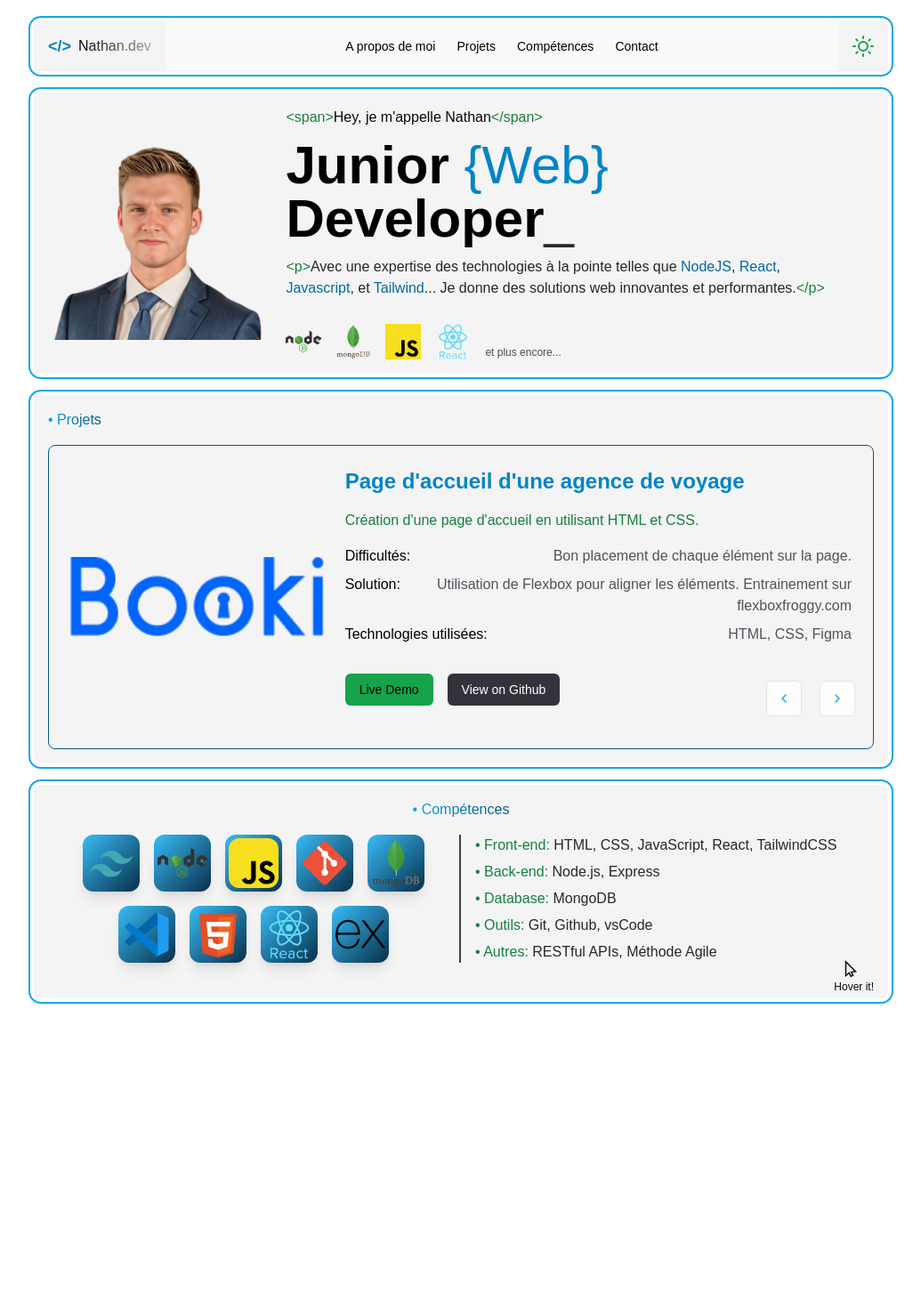
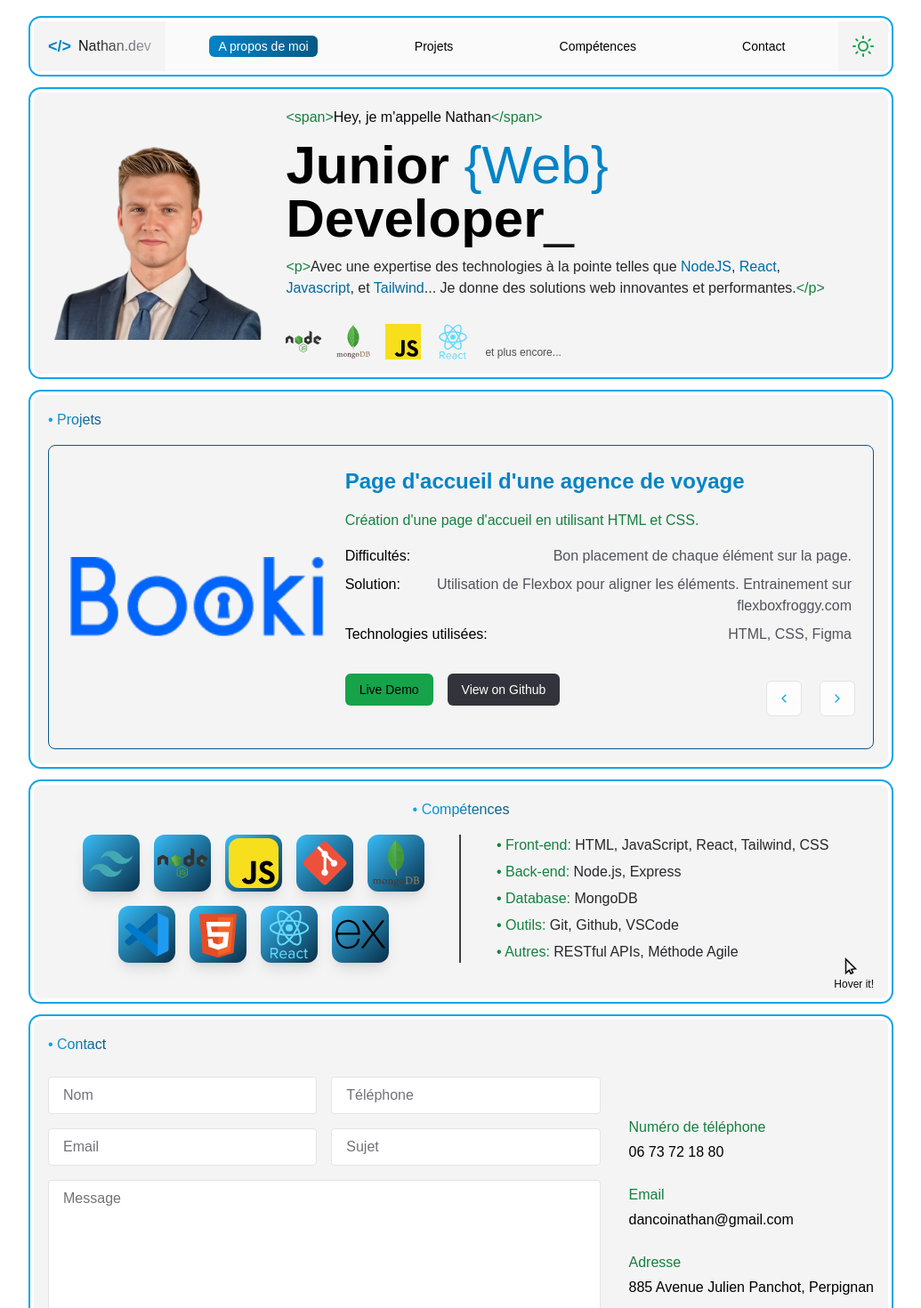
Before and after one commit to BinaryZoboo/portfolio, a React (Vite) app: page / in a window 1280 px wide. Shown: the top 1470 px of the page at 89% size, without its empty margins (122-1157 px from the left). Before the commit the page ends 1170 px from the top, so only its background shows below. Built offline with nearby package versions, Linux system fonts and the light colour scheme.

Commit message:
ip ban de web3form maybe ?

```diff
--- /dev/null
+++ b/src/components/Contact.jsx
@@ -0,0 +1,161 @@
+import { useState } from "react";
+import { Element } from "react-scroll";
+
+export default function ContactForm() {
+  const [isSubmitting, setIsSubmitting] = useState(false);
+  const [submitResult, setSubmitResult] = useState(null);
+
+  async function handleSubmit(event) {
+    event.preventDefault();
+    setIsSubmitting(true);
+    setSubmitResult(null);
+
+    const formData = new FormData(event.target);
+    formData.append("access_key", "b5b02f6c-4d8a-4401-a4c8-16c6b35050f9");
+
+    const object = Object.fromEntries(formData);
+    const json = JSON.stringify(object);
+
+    try {
+      const response = await fetch("https://api.web3forms.com/submit", {
+        method: "POST",
+        headers: {
+          "Content-Type": "application/json",
+          Accept: "application/json",
+        },
+        body: json,
+      });
+      const result = await response.json();
+      if (result.success) {
+        setSubmitResult({
+          success: true,
+          message: "Message envoyé avec succès !",
+        });
+      } else {
+        setSubmitResult({
+          success: false,
+          message: "Erreur lors de l'envoi du message.",
+        });
+      }
+    } catch {
+      setSubmitResult({
+        success: false,
+        message: "Une erreur est survenue. Veuillez réessayer.",
+      });
+    } finally {
+      setIsSubmitting(false);
+    }
+  }
+
+  return (
+    <div className="mx-auto my-6 grid h-auto w-full gap-8 rounded-lg bg-zinc-100 p-8 px-4 pt-4 ring-2 ring-sky-500 ring-offset-4 ring-offset-inherit md:w-3/4 md:grid-cols-[1fr,auto] dark:bg-regal-zinc-200 dark:ring-atlantis dark:ring-offset-regal-zinc-300">
+      <div className="space-y-6">
+        <Element name="contact">
+          <h2 className="max-w-max text-nowrap bg-gradient-to-r from-sky-500 to-sky-800 bg-clip-text text-transparent dark:from-atlantis dark:to-lime-800">
+            • Contact
+          </h2>
+        </Element>
+
+        <form onSubmit={handleSubmit} className="space-y-4">
+          <div className="grid grid-cols-2 gap-4">
+            <input
+              type="text"
+              name="name"
+              placeholder="Nom"
+              required
+              className="rounded border px-4 py-2 text-white transition-colors placeholder:text-zinc-500 focus:border-sky-700 focus:outline-none dark:border-zinc-700 dark:bg-zinc-800 dark:focus:border-atlantis"
+            />
+            <input
+              type="tel"
+              name="phone"
+              placeholder="Téléphone"
+              className="rounded border px-4 py-2 text-white transition-colors placeholder:text-zinc-500 focus:border-sky-700 focus:outline-none dark:border-zinc-700 dark:bg-zinc-800 dark:focus:border-atlantis"
+            />
+          </div>
+
+          <div className="grid grid-cols-2 gap-4">
+            <input
+              type="email"
+              name="email"
+              placeholder="Email"
+              required
+              className="rounded border px-4 py-2 text-white transition-colors placeholder:text-zinc-500 focus:border-sky-700 focus:outline-none dark:border-zinc-700 dark:bg-zinc-800 dark:focus:border-atlantis"
+            />
+            <input
+              type="text"
+              name="subject"
+              placeholder="Sujet"
+              className="rounded border px-4 py-2 text-white transition-colors placeholder:text-zinc-500 focus:border-sky-700 focus:outline-none dark:border-zinc-700 dark:bg-zinc-800 dark:focus:border-atlantis"
+            />
+          </div>
+
+          <textarea
+            name="message"
+            placeholder="Message"
+            required
+            rows={6}
+            className="w-full resize-none rounded border px-4 py-2 text-white transition-colors placeholder:text-zinc-500 focus:border-sky-700 focus:outline-none dark:border-zinc-700 dark:bg-zinc-800 dark:focus:border-atlantis"
+          />
+
+          <button
+            type="submit"
+            disabled={isSubmitting}
+            className="rounded bg-zinc-600 px-6 py-2 font-medium text-zinc-50 ring-1 ring-zinc-700 disabled:cursor-not-allowed disabled:opacity-50"
+          >
+            {isSubmitting ? (
+              <span className="flex items-center">
+                <svg
+                  className="mr-2 size-5 animate-spin text-sky-700 dark:text-green-700"
+                  xmlns="http://www.w3.org/2000/svg"
+                  fill="none"
+                  viewBox="0 0 24 24"
+                >
+                  <circle
+                    cx="12"
+                    cy="12"
+                    r="10"
+                    stroke="currentColor"
+                    strokeWidth="4"
+                  ></circle>
+                  <path fill="currentColor" d="M4 12a8 8 0 018-8v8H4z"></path>
+                </svg>
+                Envoi en cours...
+              </span>
+            ) : (
+              "Envoyer le message"
+            )}
+          </button>
+
+          {submitResult && (
+            <p
+              className={`text-center ${submitResult.success ? "text-sky-700 dark:text-green-500" : "text-red-500"}`}
+            >
+              {submitResult.message}
+            </p>
+          )}
+        </form>
+      </div>
+
+      <div className="flex flex-wrap place-content-around gap-5 self-center text-black md:block md:space-y-6 dark:text-zinc-400">
+        <div className="space-y-1">
+          <p className="font-medium text-green-700 dark:text-pink-400">
+            Numéro de téléphone
+          </p>
+          <p>06 73 72 18 80</p>
+        </div>
+
+        <div className="space-y-1">
+          <p className="font-medium text-green-700 dark:text-pink-400">Email</p>
+          <p>dancoinathan@gmail.com</p>
+        </div>
+
+        <div className="space-y-1">
+          <p className="font-medium text-green-700 dark:text-pink-400">
+            Adresse
+          </p>
+          <p>885 Avenue Julien Panchot, Perpignan</p>
+        </div>
+      </div>
+    </div>
+  );
+}
--- a/src/components/HoverSkills.jsx
+++ b/src/components/HoverSkills.jsx
@@ -73,7 +73,7 @@ export default function Hoverskills({ prop, isActive }) {
       >
         <img
           style={{
-            transform: "translateZ(15px)",
+            transform: "translateZ(20px)",
           }}
           className="w-full place-content-center rounded-xl text-center"
           src={`../../assets/${prop}`}
--- a/src/components/Navbar.jsx
+++ b/src/components/Navbar.jsx
@@ -1,6 +1,7 @@
 import PropTypes from "prop-types";
 import { useState } from "react";
 import { Link } from "react-scroll";
+import ChipTabs from "./Navclips";
 
 // Composant NavLink pour les liens de navigation
 const NavLink = ({ to, children }) => (
@@ -110,12 +111,7 @@ export default function Navbar() {
         </Link>
 
         {/* Nav Links pour desktop */}
-        <nav className="hidden size-full cursor-pointer items-center justify-center space-x-6 bg-zinc-50 md:flex dark:bg-regal-zinc-200">
-          <NavLink to="about-me">A propos de moi</NavLink>
-          <NavLink to="project">Projets</NavLink>
-          <NavLink to="skills">Compétences</NavLink>
-          <NavLink to="contact">Contact</NavLink>
-        </nav>
+        <ChipTabs />
 
         {/* Dark Mode Button */}
         <div className="h-full items-center  px-4 md:flex">
--- /dev/null
+++ b/src/components/Navclips.jsx
@@ -0,0 +1,71 @@
+import { motion } from "framer-motion";
+import PropTypes from "prop-types";
+import { useState } from "react";
+import { Link } from "react-scroll";
+
+const NavLink = ({ to, children }) => (
+  <Link
+    to={to}
+    className="text-nowrap text-sm text-black transition-colors hover:text-sky-500 active:text-zinc-400 dark:text-zinc-300 dark:hover:text-atlantis"
+  >
+    {children}
+  </Link>
+);
+NavLink.propTypes = {
+  to: PropTypes.string.isRequired,
+  children: PropTypes.node.isRequired,
+};
+
+const tabs = ["A propos de moi", "Projets", "Compétences", "Contact"];
+const scrollid = ["about-me", "project", "skills", "contact"];
+
+const ChipTabs = () => {
+  const [selected, setSelected] = useState(tabs[0]);
+
+  return (
+    <nav className="hidden size-full cursor-pointer place-content-around items-center  bg-zinc-50 md:flex dark:bg-regal-zinc-200">
+      {tabs.map((tab, index) => (
+        <Chip
+          text={tab}
+          selected={selected === tab}
+          setSelected={setSelected}
+          key={tab}
+          scrollId={scrollid[index]}
+        />
+      ))}
+    </nav>
+  );
+};
+
+const Chip = ({ text, selected, setSelected, scrollId }) => {
+  return (
+    <NavLink to={scrollId}>
+      <button
+        onClick={() => setSelected(text)}
+        className={`${
+          selected
+            ? "text-white"
+            : "text-black hover:bg-slate-700 hover:text-slate-200 dark:text-white"
+        } relative rounded-md px-2.5 py-0.5 text-sm transition-colors`}
+      >
+        <span className="relative z-10">{text}</span>
+        {selected && (
+          <motion.span
+            layoutId="pill-tab"
+            transition={{ type: "spring", duration: 0.5 }}
+            className="absolute inset-0 z-0 rounded-md bg-gradient-to-r from-sky-600 to-sky-800 dark:from-lime-600 dark:to-lime-800"
+          ></motion.span>
+        )}
+      </button>
+    </NavLink>
+  );
+};
+
+Chip.propTypes = {
+  text: PropTypes.string.isRequired,
+  selected: PropTypes.bool.isRequired,
+  setSelected: PropTypes.func.isRequired,
+  scrollId: PropTypes.string.isRequired,
+};
+
+export default ChipTabs;
--- a/src/components/Skills.jsx
+++ b/src/components/Skills.jsx
@@ -16,14 +16,17 @@ const Comp = () => {
 
   return (
     <div className="mx-auto my-6 flex h-auto w-full flex-col rounded-lg bg-zinc-100 px-4 pt-4 ring-2 ring-sky-500 ring-offset-4 ring-offset-inherit md:w-3/4 dark:bg-regal-zinc-200 dark:ring-atlantis dark:ring-offset-regal-zinc-300">
-      <Element className="mb-4 flex w-full flex-col items-center" name="skills">
+      <Element
+        className="mb-4 flex w-full flex-col items-center text-center"
+        name="skills"
+      >
         <h2 className="text-nowrap bg-gradient-to-r from-sky-500 to-sky-800 bg-clip-text text-transparent dark:from-atlantis dark:to-lime-800">
           • Compétences
         </h2>
       </Element>
-      <div className="flex">
-        <div className="flex w-1/2 flex-col border-r-2 border-zinc-700 px-4">
-          <div className="flex flex-wrap place-content-center items-center gap-4">
+      <div className="flex flex-col md:flex-row">
+        <div className="flex w-full flex-col border-b-2 border-zinc-700 pb-4 md:w-1/2 md:border-b-0 md:border-r-2 md:pb-0">
+          <div className="flex flex-wrap justify-center gap-4">
             <Hoverskills
               prop={"tailwind.svg"}
               isActive={hoveredSkills.includes("TailwindCSS")}
@@ -36,12 +39,10 @@ const Comp = () => {
               prop={"javascript-js.svg"}
               isActive={hoveredSkills.includes("JavaScript")}
             />
-
             <Hoverskills
               prop={"git.svg"}
               isActive={hoveredSkills.includes("Git")}
             />
-
             <Hoverskills
               prop={"mongodb.svg"}
               isActive={hoveredSkills.includes("MongoDB")}
@@ -64,7 +65,7 @@ const Comp = () => {
             />
           </div>
         </div>
-        <ul className="flex flex-col place-content-between px-4 text-green-700 hover:cursor-default dark:text-pink-400">
+        <ul className="mx-auto flex flex-col place-content-between gap-2 px-4 pt-4 text-green-700 hover:cursor-default md:w-1/2 md:gap-0 md:px-10 md:pt-0 dark:text-pink-400">
           <li
             onMouseEnter={() =>
               handleMouseEnter([
@@ -87,7 +88,7 @@ const Comp = () => {
           >
             • Front-end:{" "}
             <span className="text-zinc-800 dark:text-zinc-400">
-              HTML, CSS, JavaScript, React, TailwindCSS
+              HTML, JavaScript, React, Tailwind, CSS
             </span>
           </li>
           <li
@@ -112,7 +113,7 @@ const Comp = () => {
           >
             • Outils:{" "}
             <span className="text-zinc-800 dark:text-zinc-400">
-              Git, Github, vsCode
+              Git, Github, VSCode
             </span>
           </li>
           <li>
@@ -123,9 +124,9 @@ const Comp = () => {
           </li>
         </ul>
       </div>
-      <div className="flex h-10 animate-bounce flex-col flex-nowrap self-end">
+      <div className="mt-4 flex h-10 animate-bounce flex-col flex-nowrap self-end md:mt-0">
         <LiaMousePointerSolid className="flex text-4xl" />
-        <p className=" text-nowrap text-xs">Hover it!</p>
+        <p className="text-nowrap text-xs">Hover it!</p>
       </div>
     </div>
   );
--- a/src/components/ui/button.jsx
+++ b/src/components/ui/button.jsx
@@ -1,5 +1,6 @@
 import { Slot } from "@radix-ui/react-slot";
 import { cva } from "class-variance-authority";
+import PropTypes from "prop-types";
 import * as React from "react";
 
 import { cn } from "@/lib/utils";
@@ -49,4 +50,18 @@ const Button = React.forwardRef(
 );
 Button.displayName = "Button";
 
+Button.propTypes = {
+  className: PropTypes.string,
+  variant: PropTypes.oneOf([
+    "default",
+    "destructive",
+    "outline",
+    "secondary",
+    "ghost",
+    "link",
+  ]),
+  size: PropTypes.oneOf(["default", "sm", "lg", "icon"]),
+  asChild: PropTypes.bool,
+};
+
 export { Button, buttonVariants };
--- a/src/pages/Home.jsx
+++ b/src/pages/Home.jsx
@@ -1,4 +1,5 @@
 import Aboutme from "../components/Aboutme";
+import Contact from "../components/Contact";
 import Navbar from "../components/Navbar";
 import ProjectsCarousel from "../components/ProjectsCarousel";
 import Skills from "../components/Skills";
@@ -11,6 +12,7 @@ const Home = () => {
         <Aboutme />
         <ProjectsCarousel />
         <Skills />
+        <Contact />
       </main>
     </div>
   );
```
